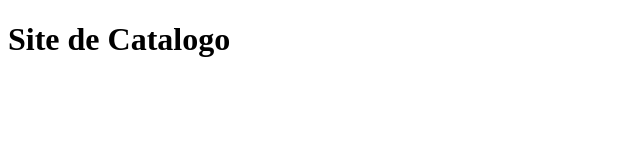
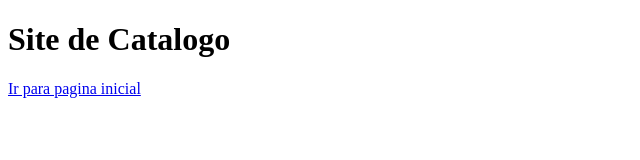
Before and after one commit to BrunoAlfeu/gitDesafioFinal, a plain HTML site: page catalago.html in a window 1280 px wide. Shown: the whole page, without its empty margins (0-640 px from the left). Drawn offline with Linux system fonts and the light colour scheme.

Commit message:
Catalogo update

```diff
--- a/catalago.html
+++ b/catalago.html
@@ -7,5 +7,6 @@
 </head>
 <body>
     <h1>Site de Catalogo</h1>
+    <a href="index.html"> Ir para pagina inicial</a>
 </body>
 </html>
```
